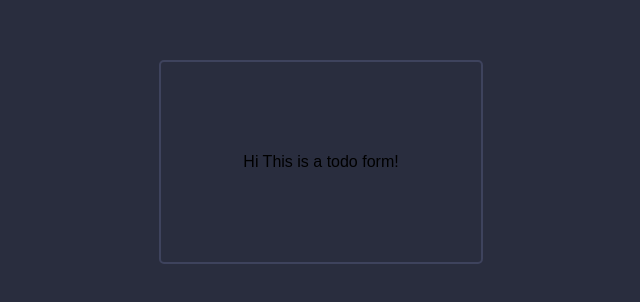
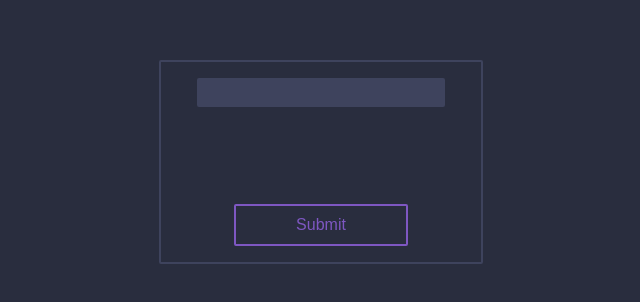
Before and after one commit to PatrickStrz/TodoDemo, a React (Create React App) app: page / in a window 1280 px wide. Shown: the part 238-540 px from the top of the page, without its empty margins (319-959 px from the left). Built offline with nearby package versions, Linux system fonts and the light colour scheme.

Commit message:
added basic form elements

```diff
--- a/src/App.js
+++ b/src/App.js
@@ -1,8 +1,8 @@
-import React, { Component } from "react"
-import styled from "styled-components"
-import COLORS from "./constants/Colors"
+import React, { Component } from 'react'
+import styled from 'styled-components'
+import COLORS from './constants/Colors'
 
-import CreateTodoForm from "./components/CreateTodoForm"
+import CreateTodoForm from './components/CreateTodoForm'
 
 const SiteBox = styled.div`
   display: flex;
@@ -12,12 +12,19 @@ const SiteBox = styled.div`
   justify-content: center;
   align-items: center;
   background-color: ${COLORS.background};
+  /* ignore highlights in browser:  */
+  input:focus,
+  select:focus,
+  textarea:focus,
+  button:focus {
+    outline: none;
+  }
 `
 
 class App extends Component {
   state = {
     todos: [
-      { title: "", description: "", dateCreated: "", dueDate: "", status: "" }
+      { title: '', description: '', dateCreated: '', dueDate: '', status: '' }
     ]
   }
   render() {
--- a/src/components/CreateTodoForm.js
+++ b/src/components/CreateTodoForm.js
@@ -1,9 +1,9 @@
-import React, { Component } from "react"
-import PropTypes from "prop-types"
-import styled from "styled-components"
-import COLORS from "../constants/Colors"
+import React, { Component } from 'react'
+import PropTypes from 'prop-types'
+import styled from 'styled-components'
+import COLORS from '../constants/Colors'
 
-const FormBox = styled.div`
+const Box = styled.div`
   display: flex;
   flex-direction: column;
   justify-content: space-around;
@@ -11,11 +11,58 @@ const FormBox = styled.div`
   height: 200px;
   width: 25%;
   border: 2px solid ${COLORS.outline};
-  border-radius: 5px;
+  border-radius: 2px;
+`
+
+const Input = styled.input`
+  width: 75%;
+  font-size: 20px;
+  border: 2px solid ${COLORS.outline};
+  border-radius: 2px;
+  background-color: ${COLORS.outline};
+  color: ${COLORS.text};
+`
+const Button = styled.div`
+  display: flex;
+  justify-content: center;
+  align-items: center;
+  min-width: 150px;
+  padding: 10px;
+  color: ${COLORS.main};
+  cursor: pointer;
+  border: 2px solid ${COLORS.main};
+  border-radius: 2px;
 `
 
 export default class CreateTodoForm extends Component {
+  static propTypes = {
+    onSubmit: PropTypes.func.isRequired
+  }
+
+  state = {
+    title: '',
+    description: '',
+    createdAt: '',
+    dueDate: ''
+  }
   render() {
-    return <FormBox>Hi This is a todo form!</FormBox>
+    return (
+      <Box>
+        <Input
+          type="text"
+          value={this.state.title}
+          name="title"
+          onChange={this._handleTitleChange}
+        />
+        <p>{this.state.title}</p>
+        <Button>Submit</Button>
+      </Box>
+    )
+  }
+  _handleTitleChange = e => {
+    this.setState({ title: e.target.value })
+  }
+  _handleDescriptionChange = e => {
+    this.setState({ description: e.target.value })
   }
 }
```
Also changed, not shown: src/constants/Colors.js (+6 -6 lines).
